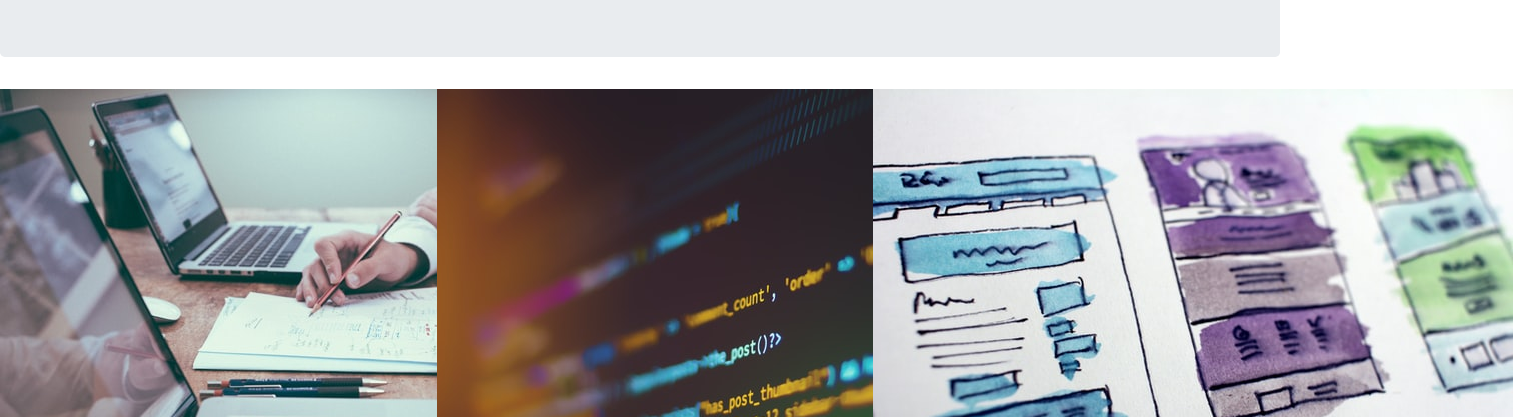
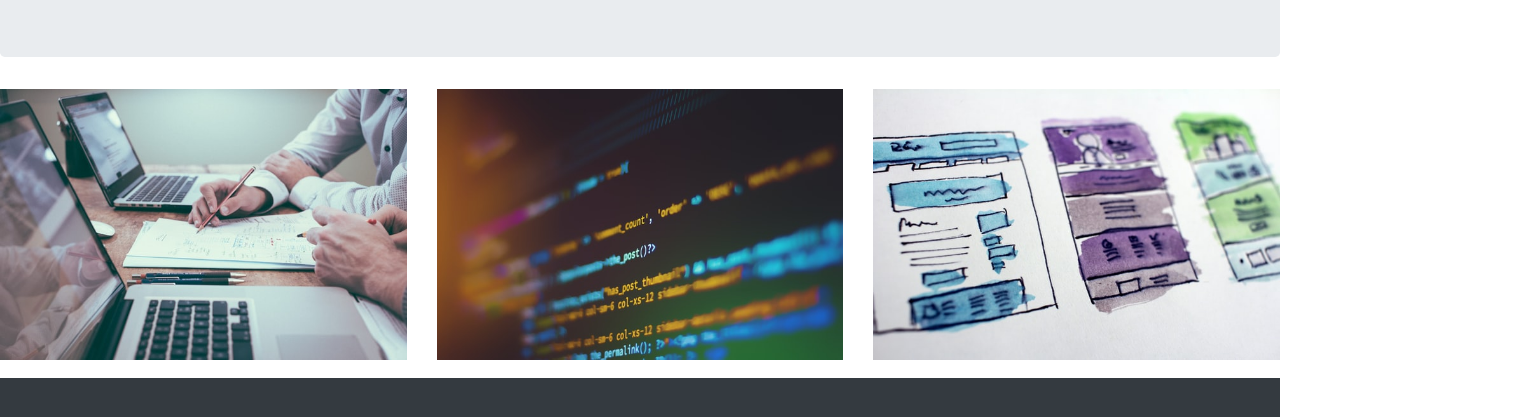
Before and after one commit to tcannetti/final-portfolio, a plain HTML site: page index.html in a window 1280 px wide. Shown: the part 250-667 px from the top of the page, 1513 px wide, since content can reach past the window. Drawn offline with nearby package versions, Linux system fonts and the light colour scheme.

Commit message:
index images fixed

```diff
--- a/index.html
+++ b/index.html
@@ -55,17 +55,17 @@
 
   <div class="col-lg-4 col-md-4 col-xs-4 thumb">
       <a class="thumbnail" href="#">
-          <img class="img-responsive" src="./images/slide1.jpg" alt="">
+          <img class="img-responsive img-fluid" src="./images/slide1.jpg" alt="">
       </a>
   </div>
   <div class="col-lg-4 col-md-4 col-xs-4 thumb">
       <a class="thumbnail" href="#">
-          <img class="img-responsive" src="./images/slide2.jpg" alt="">
+          <img class="img-responsive img-fluid" src="./images/slide2.jpg" alt="">
       </a>
   </div>
   <div class="col-lg-4 col-md-4 col-xs-4 thumb">
       <a class="thumbnail" href="#">
-          <img class="img-responsive" src="./images/slide3.jpg" alt="">
+          <img class="img-responsive img-fluid" src="./images/slide3.jpg" alt="">
       </a>
   </div>
 </div>
--- a/styles.css
+++ b/styles.css
@@ -1,3 +1,7 @@
+.img-responsive {
+  margin-bottom: 18px;
+}
+
 .social-icons i{
   padding-top: 25%;
 }
```
